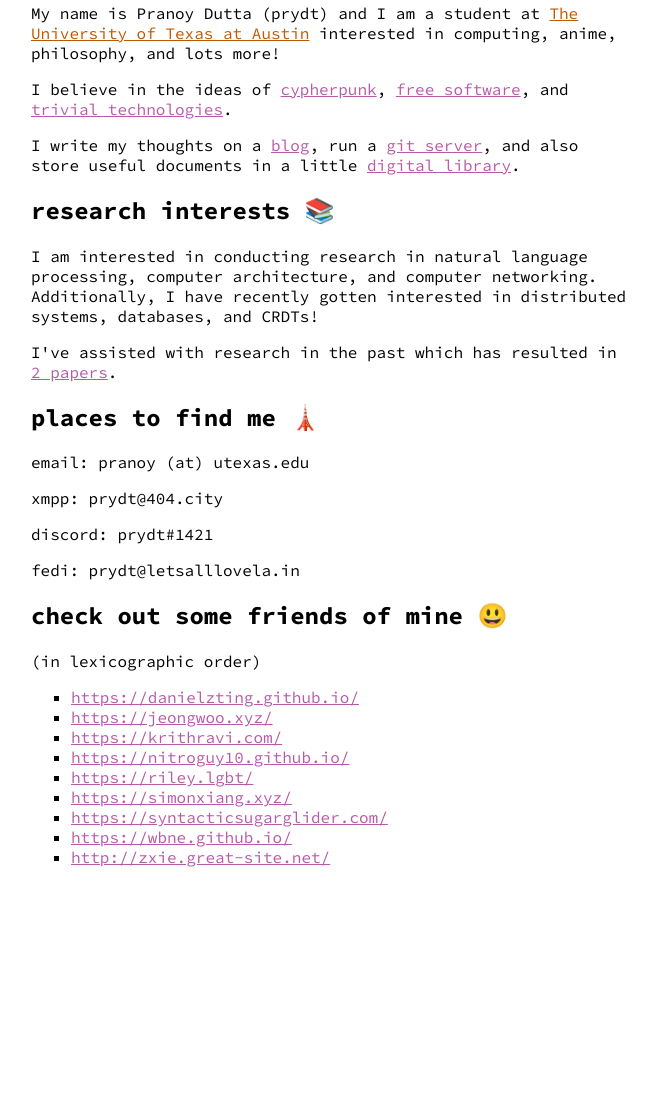
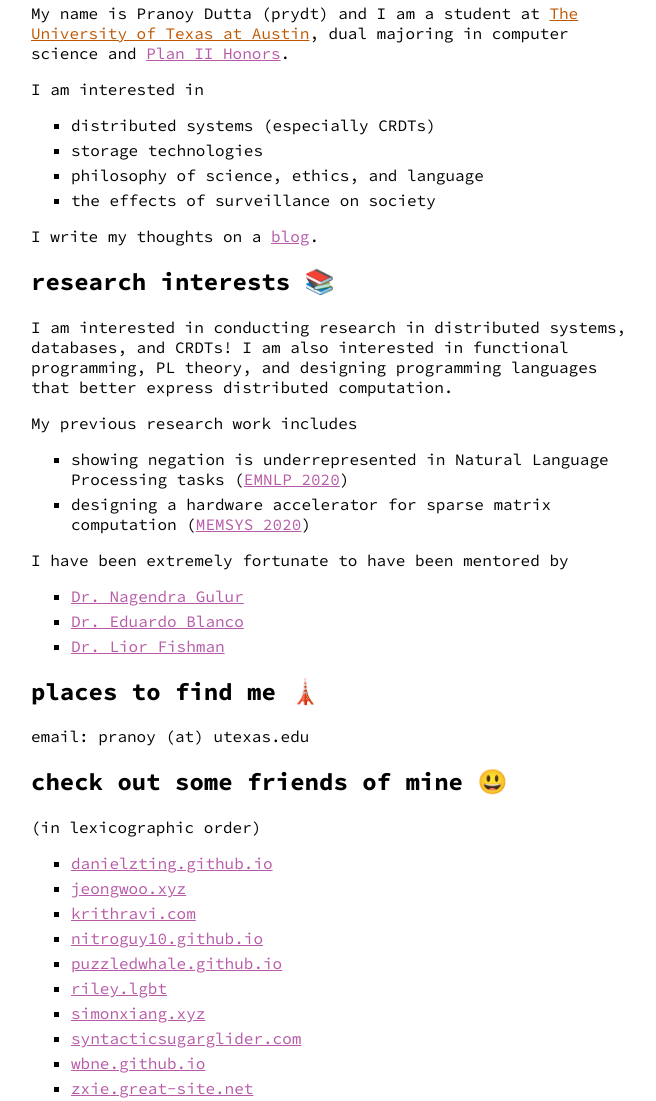
Before and after one commit to prydt/prydt.xyz, a plain HTML site: page index.html in a window 1280 px wide. Shown: the part 311-1412 px from the top of the page, without its empty margins (309-965 px from the left). Before the commit the page ends 1194 px from the top, so only its background shows below. Drawn offline with Linux system fonts and the light colour scheme.

Commit message:
Rewrite homepage

```diff
--- a/index.html
+++ b/index.html
@@ -13,35 +13,51 @@
             <h1><span id="p">p</span><span id="r">r</span><span id="y">y</span><span id="d">d</span><span id="t">t</span>'s homepage</h1>
             <img id="pfp" src="dorothy_pfp.jpg"/>
 
-            <p>My name is Pranoy Dutta (prydt) and I am a student at <a href="https://www.utexas.edu/" class="ut">The University of Texas at Austin</a> interested in computing, anime, philosophy, and lots more!</p>
+            <p>My name is Pranoy Dutta (prydt) and I am a student at <a href="https://www.utexas.edu/" class="ut">The University of Texas at Austin</a>, dual majoring in computer science and <a href="https://liberalarts.utexas.edu/plan2/about-plan-ii/">Plan II Honors</a>.</p>
 
-            <p>I believe in the ideas of <a href="https://www.activism.net/cypherpunk/manifesto.html">cypherpunk</a>, <a href="https://www.gnu.org/philosophy/free-sw.en.html">free software</a>, and <a href="https://trivial.technology/">trivial technologies</a>.</p>
+            <p>I am interested in</p>
+            <ul>
+                <li>distributed systems (especially CRDTs)</li>
+                <li>storage technologies</li>
+                <li>philosophy of science, ethics, and language</li>
+                <li>the effects of surveillance on society</li>
+            </ul>
 
-            <p>I write my thoughts on a <a href="https://blog.prydt.xyz">blog</a>, run a <a href="https://git.prydt.xyz">git server</a>, and also store useful documents in a little <a href="/library.html">digital library</a>.</p>
+            <p>I write my thoughts on a <a href="https://prydt.substack.com/">blog</a>.</p>
 
             <h2>research interests 📚</h2>
-            <p>I am interested in conducting research in natural language processing, computer architecture, and computer networking. Additionally, I have recently gotten interested in distributed systems, databases, and CRDTs!</p>
-            <p>I've assisted with research in the past which has resulted in <a href="https://scholar.google.com/citations?hl=en&user=YvnTheoAAAAJ">2 papers</a>.</p>
+            <p>I am interested in conducting research in distributed systems, databases, and CRDTs! I am also interested in functional programming, PL theory, and designing programming languages that better express distributed computation.</p>
+
+            <p>My previous research work includes</p>
+            <ul>
+                <li>showing negation is underrepresented in Natural Language Processing tasks (<a href="https://aclanthology.org/2020.emnlp-main.732.pdf">EMNLP 2020</a>)</li>
+                <li>designing a hardware accelerator for sparse matrix computation (<a href="https://computerscience.engineering.unt.edu/sites/default/files/csrl/files/Express-MEMSYS2020.pdf">MEMSYS 2020</a>)</li>
+            </ul>
+
+            <p>I have been extremely fortunate to have been mentored by</p>
+            <ul>
+                <li><a href="https://scholar.google.co.in/citations?user=MpRVlJAAAAAJ&hl=en">Dr. Nagendra Gulur</a></li>
+                <li><a href="https://eduardoblanco.github.io">Dr. Eduardo Blanco</a></li>
+                <li><a href="https://math.unt.edu/people/lior-fishman">Dr. Lior Fishman</a></li>
+            </ul>
 
         <h2>places to find me 🗼</h2>
 
             <p>email: pranoy (at) utexas.edu</p>
-            <p>xmpp: prydt@404.city</p>
-            <p>discord: prydt#1421</p>
-            <p>fedi: prydt@letsalllovela.in</p>
 
             <h2>check out some friends of mine 😃</h2>
             (in lexicographic order)
             <ul>
-                <li><a href="https://danielzting.github.io/">https://danielzting.github.io/</a></li>
-                <li><a href="https://jeongwoo.xyz/">https://jeongwoo.xyz/</a></li>
-                <li><a href="https://krithravi.com/">https://krithravi.com/</a></li>
-                <li><a href="https://nitroguy10.github.io/">https://nitroguy10.github.io/</a></li>
-                <li><a href="https://riley.lgbt/">https://riley.lgbt/</a></li>
-                <li><a href="https://simonxiang.xyz/">https://simonxiang.xyz/</a></li>
-                <li><a href="https://syntacticsugarglider.com/">https://syntacticsugarglider.com/</a></li>
-                <li><a href="https://wbne.github.io/">https://wbne.github.io/</a></li>
-                <li><a href="http://zxie.great-site.net/">http://zxie.great-site.net/</a></li>
+                <li><a href="https://danielzting.github.io/">danielzting.github.io</a></li>
+                <li><a href="https://jeongwoo.xyz/">jeongwoo.xyz</a></li>
+                <li><a href="https://krithravi.com/">krithravi.com</a></li>
+                <li><a href="https://nitroguy10.github.io/">nitroguy10.github.io</a></li>
+                <li><a href="https://puzzledwhale.github.io/">puzzledwhale.github.io</a></li>
+                <li><a href="https://riley.lgbt/">riley.lgbt</a></li>
+                <li><a href="https://simonxiang.xyz/">simonxiang.xyz</a></li>
+                <li><a href="https://syntacticsugarglider.com/">syntacticsugarglider.com</a></li>
+                <li><a href="https://wbne.github.io/">wbne.github.io</a></li>
+                <li><a href="http://zxie.great-site.net/">zxie.great-site.net</a></li>
             </ul>
         </div>
     </body>
--- a/style.css
+++ b/style.css
@@ -11,6 +11,9 @@
 }
 ul {
     list-style-type: square;
+}
+li:not(:last-child) {
+    margin-bottom: 5px;
 }
 #col {
     margin: 0 auto;
```
